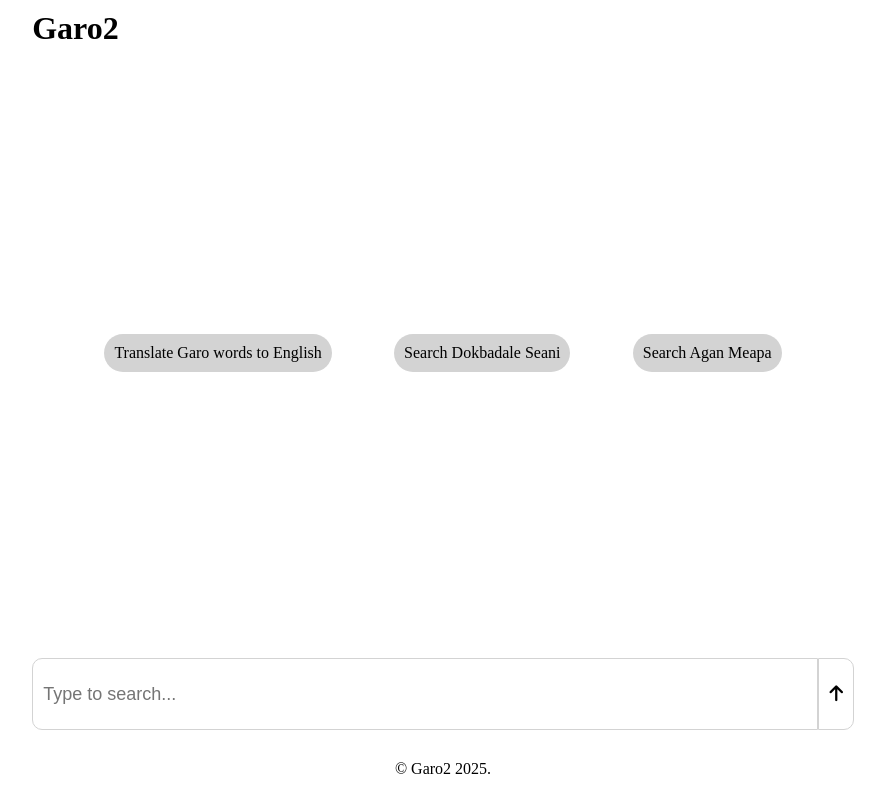
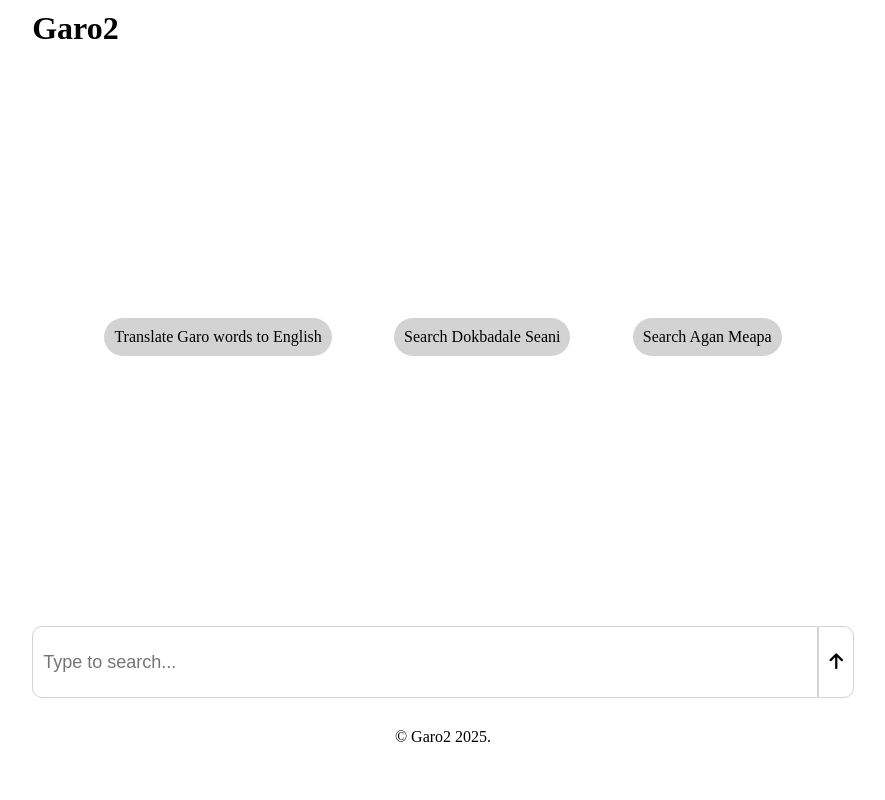
Before and after one commit to Ampte/garo2, a React (Vite) app: page / in a window 1280 px wide. Shown: the whole page, without its empty margins (197-1082 px from the left). Built offline with nearby package versions, Linux system fonts and the light colour scheme.

Commit message:
Change height

```diff
--- a/src/App.css
+++ b/src/App.css
@@ -56,7 +56,7 @@
   display: flex;
   flex-direction: column;
   justify-content: space-between;
-  height: 90vh;
+  height: 86vh;
 }
 .chat-box{
   display: none;
```
